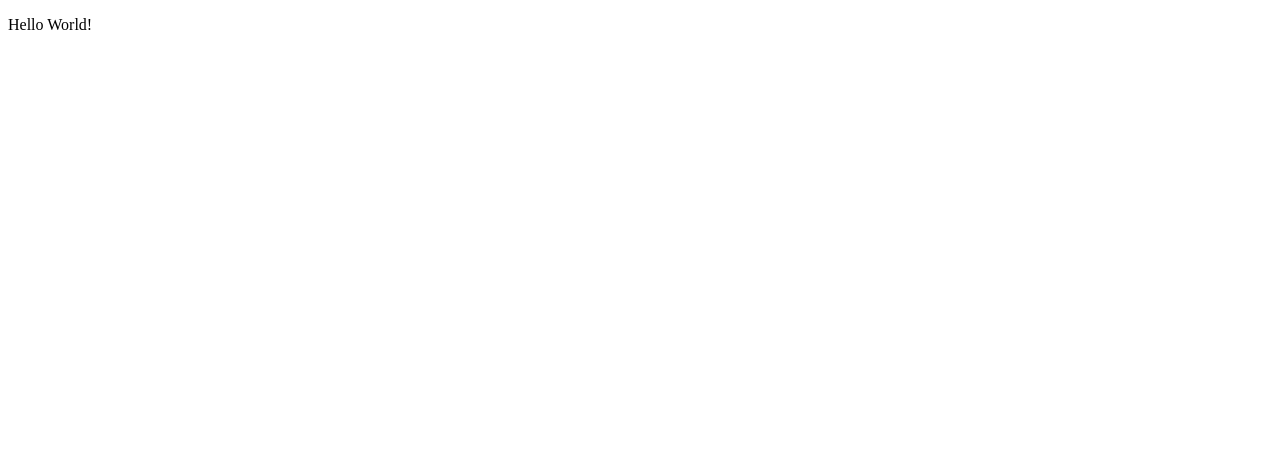
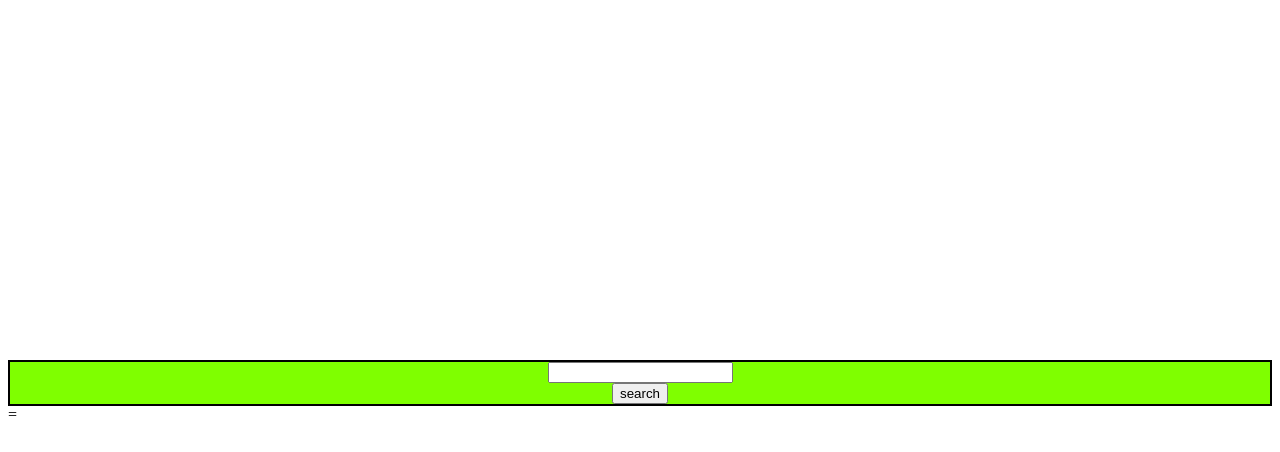
Before and after one commit to jessesoutherland/FirstAssignment, a plain HTML site: page index.html in a window 1280 px wide. Drawn offline with Linux system fonts and the light colour scheme.

Commit message:
Add for and Style

```diff
--- a/index.html
+++ b/index.html
@@ -2,8 +2,15 @@
 <html lang="en">
 <head>
     <title>Document</title>
+    <link rel="stylesheet" href="main.css">
 </head>
 <body>
-    <p>Hello World!</p>
+    <form action="https://www.google.com/search" method="GET" class="formbox">
+            <!-- Makes Text Box -->
+            <input type="text" name="q" type="search">
+            <!-- <br> -->
+            <input type="submit" value="search">
+            <!-- <button type="submit">Banana</button> -->
+    </form>=
 </body>
 </html>
--- /dev/null
+++ b/main.css
@@ -0,0 +1,10 @@
+form{
+    border: 2px solid black;
+    background-color: chartreuse;
+    margin-top: 45vh;
+}
+
+input{
+    margin: auto;
+    display: block;
+}
```
